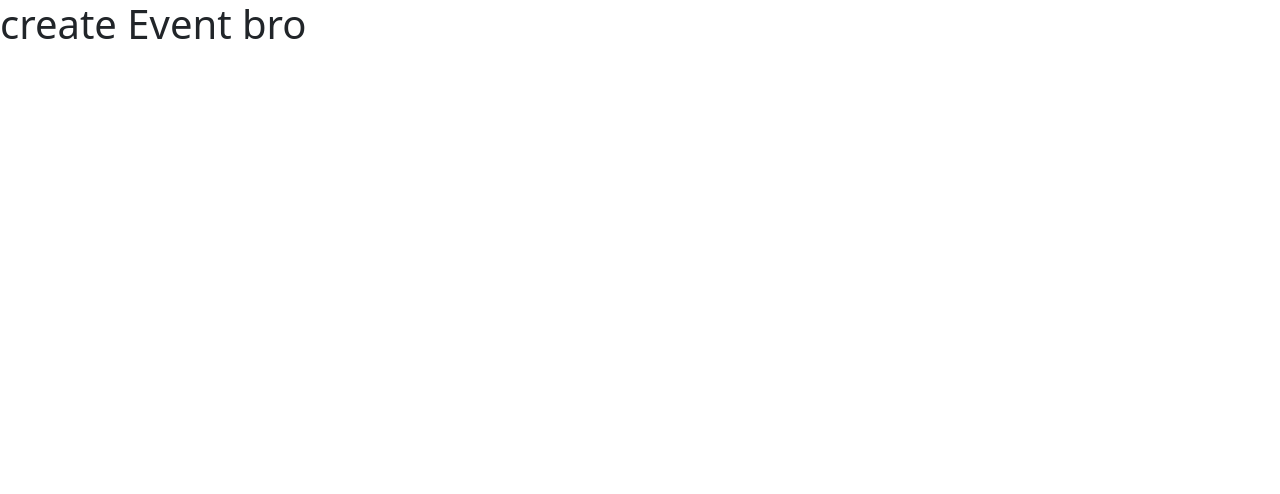
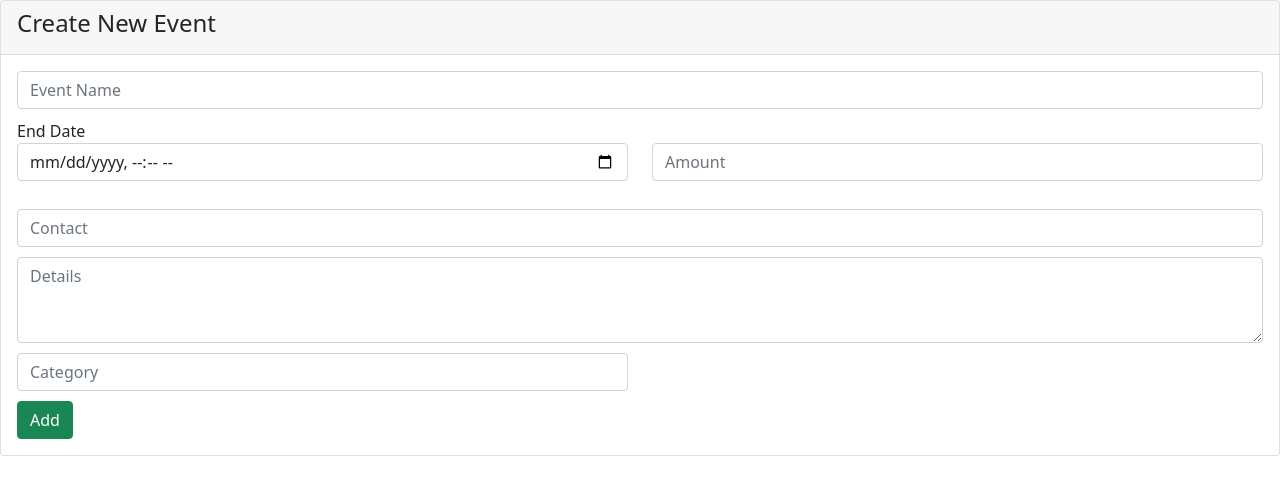
Before and after one commit to Debashish-Dey-DM/FundBox-summer-2020-2021-sec-B, a React (Create React App) app in the folder frontend/: page /createEvent in a window 1280 px wide. Shown: the top 494 px of the page. Built offline with nearby package versions, Linux system fonts and the light colour scheme.

Commit message:
Create event with validation

```diff
--- a/frontend/src/Components/Org/CreateEvent.js
+++ b/frontend/src/Components/Org/CreateEvent.js
@@ -1,9 +1,110 @@
 import React from 'react'
+import axios from 'axios';
+// import { Link } from "react-router-dom";
+import { useState } from 'react';
+import { useHistory } from "react-router-dom";
+const CreateEvent = () => {
+    const history = useHistory();
+    const [event, setEvent] = useState({
+        event_name: '',
+        details: '',
+        targetMoney: '',
+        contact: '',
+        eventCategory : '',
+        targetDate: ''
+    });
+    const [msg, setMsg] = useState(" ");
+    const handleInput = (e) => {
+        const name = e.target.name;
+        const value = e.target.value;
+        setEvent({  ...event,[name]: [value]})
+        console.log(name, value);
 
-const CreateEvent = () => {
+    }
+    const addEvent = async (e) => {
+        e.preventDefault();
+        const event_name = event.event_name.toString();
+        const details =event.details.toString();
+        const targetMoney =event.targetMoney.toString();
+        const contact =event.contact.toString();
+        const eventCategory  =event.eventCategory.toString();
+        const targetDate = event.targetDate.toString();
+        const res = await axios.post('http://localhost:8000/api/addevent', { event_name: event_name,details: details,targetMoney: targetMoney,contact: contact,eventCategory : eventCategory,targetDate : targetDate});
+        if (res.data.status === 200) {
+            console.log(res.data.message);
+            setMsg(res.data.message);
+            setEvent({ name: '', username: '', email: '', phone: '', password: '' })
+            setTimeout(() => { history.push('/org'); }, 3000);
+            //
+        }
+        else if (res.data.status === 240) {
+            setMsg(res.data.message);
+            setEvent({ name: '', username: '', email: '', phone: '', password: '' })
+        }
+        else {
+            setMsg(res.data.message);
+            setEvent({ name: '', username: '', email: '', phone: '', password: '' })
+        }
+
+    }
     return (
         <div>
-            <h1>create Event bro</h1>
+           <div className="card">
+            <div className="card-header">
+                    <h4 className="card-title">Create New Event </h4>
+                    <h4 className="card-title">{msg} </h4>
+               </div>
+                <div className="card-content">
+                <div className="card-body">
+            <form onSubmit={addEvent} >
+
+                                        <div className="row">
+                                            <div className="col-12 col-sm-12 col-lg-12">
+                                                <input type="text" className="form-control" name="event_name" placeholder="Event Name" onChange={handleInput} required/>
+                                            </div>
+
+                                          <div className="col-12 col-sm-12 col-lg-6 mb-1" style={{ "marginTop" :"10px"}}>
+                                                <fieldset className="form-group position-relative has-icon-left">
+                                                    <label >End Date</label>
+                                                    <input type="datetime-local" name="targetDate"  className="form-control" id="#" placeholder="End Date" autoComplete="off" onChange={handleInput} required/>
+                                                </fieldset>
+                                            </div>
+                                            <div className="col-12 col-sm-12 col-lg-6" style={{ "marginTop" :"10px"}}>
+                                                <label >          </label>
+                                                <input type="number" className="form-control" name="targetMoney" placeholder="Amount" onChange={handleInput} required/>
+                                            </div>
+                                            <div className="col-12 col-sm-12 col-lg-12" >
+                                            <label >  </label>
+                                                <input type="text" className="form-control" name="contact" placeholder="Contact" onChange={handleInput} required/>
+                                            </div>
+                                            <div className="col-12 col-sm-12" style={{ "marginTop" :"10px"}}>
+                                                <fieldset className="form-group">
+                                                    <textarea className="form-control" name="details" id="basicTextarea" rows="3" placeholder="Details" onChange={handleInput} required />
+                                                </fieldset>
+                                            </div>
+                                            {/* <div className="col-12 col-sm-12"style={{ "marginTop" :"10px"}}>
+                                                <fieldset className="form-group">
+                                                    <div className="custom-file">
+                                                        <input type="file" className="custom-file-input" id="inputGroupFile02" name="event_image"/>
+                                                        <label className="custom-file-label" for="inputGroupFile02">Choose Event image</label>
+                                                    </div>
+                                                </fieldset>
+                                            </div> */}
+                                             <div className="col-12 col-sm-6" style={{ "marginTop" :"10px"}}>
+                                                <fieldset className="form-group">
+                                                    <input type="text" className="form-control" name="eventCategory" placeholder="Category" onChange={handleInput} required/>
+                                                </fieldset>
+                                            </div>
+
+
+                                            <div className="col-12 col-sm-12" style={{ "marginTop" :"10px"}}>
+                                                <button type="submit" className="btn btn-block btn-success glow">Add</button>
+                                            </div>
+                                        </div>
+                        </form>
+                    </div>
+                    </div>
+                                    </div>
         </div>
     )
 }
```
Also changed, not shown: 2 other files (tests, documents, lock files or other folders).
